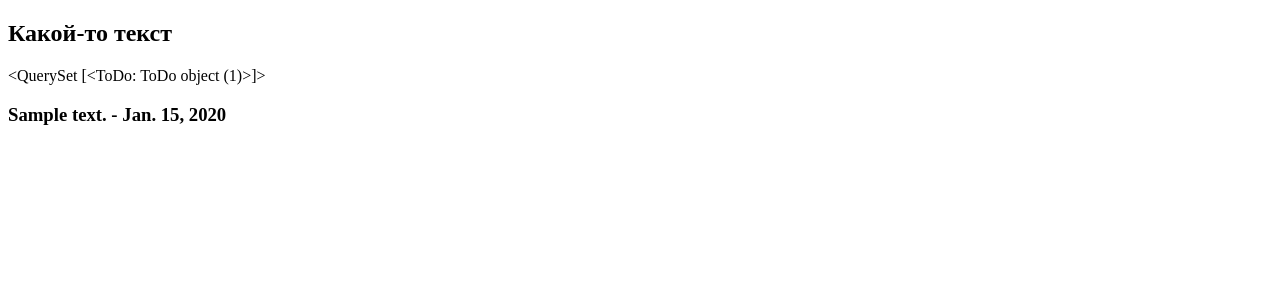
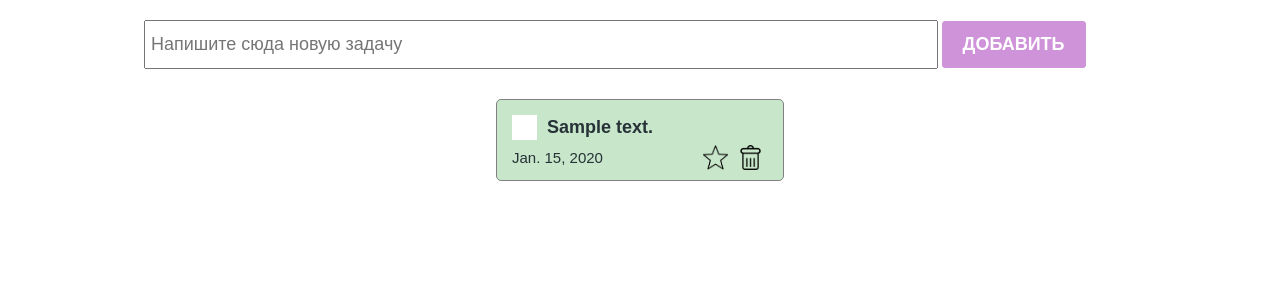
Before and after one commit to KMN24/todoPython, a Django app: page /test/ in a window 1280 px wide. Shown: the top 300 px of the page. Run offline with Django 3.2, Linux system fonts and the light colour scheme; tables that the repository leaves empty hold one stand-in row (values such as "Sample post").

Commit message:
display the data from data base

```diff
--- a/main/templates/test.html
+++ b/main/templates/test.html
@@ -1,23 +1,57 @@
+{% load static %}
 <!DOCTYPE html>
 <html lang="en">
 <head>
     <meta charset="UTF-8">
     <meta name="viewport" content="width=device-width, initial-scale=1.0">
-    <title>Document</title>
+    <title>ToDo list</title>
+    <link rel="stylesheet" href="{% static 'styles/style.css' %}">
+    <link rel="stylesheet" href="{% static 'styles/checkbox.css' %}">
 </head>
 <body>
-    <h2> Какой-то текст </h2>
+    {% comment %} <h2> Какой-то текст </h2> {% endcomment %}
     <!-- Внизу используем python с помощью Jinja-->
-    {{todo_list}} <!--это из views.py пришло-->
+    {% comment %} {{todo_list}} <!--это из views.py пришло-->
     <br>
     {% for todo in todo_list %}
         <h3>
             <!--А здесь мы отоброжаем именно значение объектов-->
             {{ todo.text }} - {{ todo.created_at}}
         </h3>
+    {% endfor %} {% endcomment %}
 
-    {% endfor %}
+    <section>
+        <div class="create_container">
+            <input
+                class="create_input"
+                type="text"
+                placeholder="Напишите сюда новую задачу"
+            >
+            <button class="create_button">Добавить</button>
+        </div>
 
+        <div class="todo_container">
+        {% for todo in todo_list  %}
+            <div class="todo_item">
+                <div class="todo_item_header">
+                    <label class="checkbox_container" >
+                        <input id="item1" type="checkbox" onclick="done()">
+                        <span  class="checkmark" onclick="done()"></span>
+                    </label>
+                    <h4>{{ todo.text }}</h4>
+                </div>
+                <div class="todo_item_footer">
+                    <p> {{ todo.created_at}} </p>
+                    <div class="action_buttons">
+                        <img src="./icons/unmarked.png">
+                        <img src="./icons/delete.png">
+                    </div>
+                </div>
+            </div>
+            {% endfor %}
+        </div>
+
+    </section>
 </body>
 
 </html>
```
